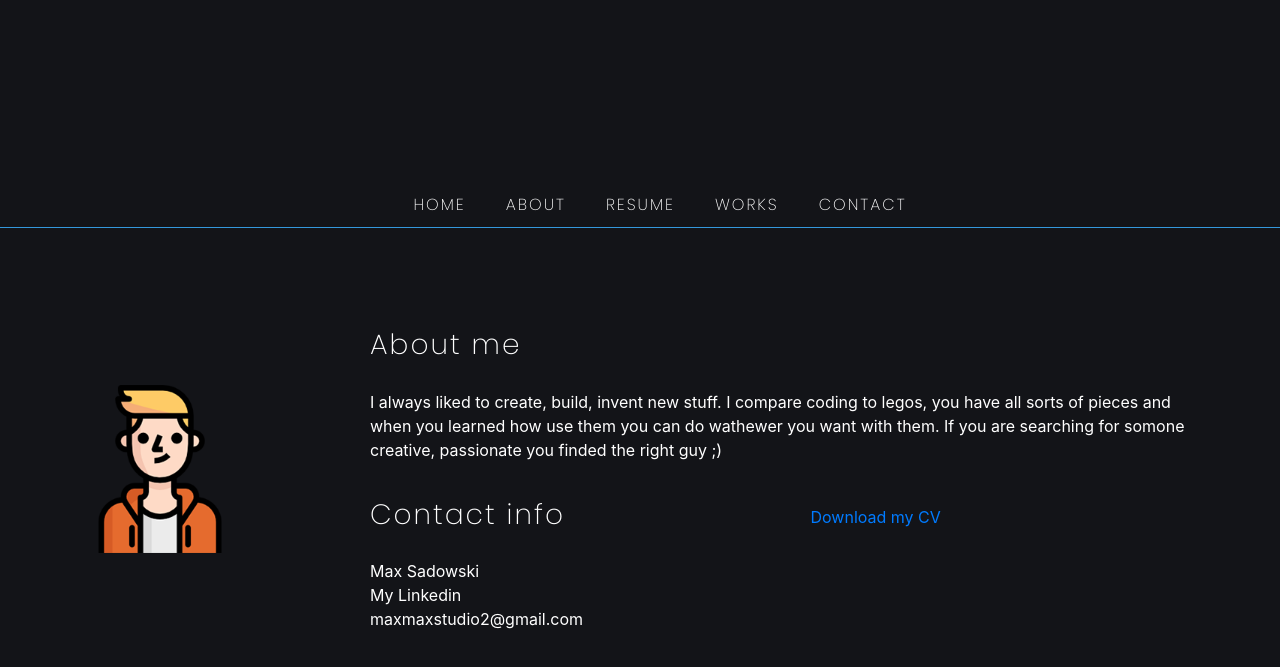
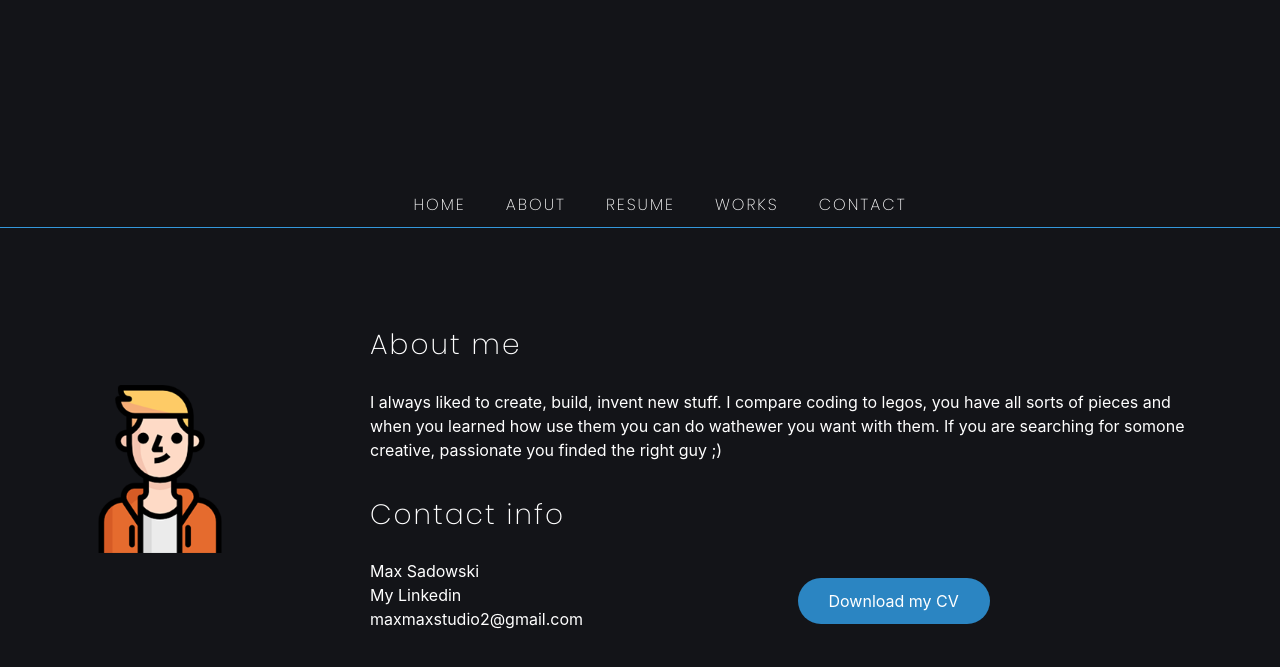
Before and after one commit to MagsMax/NewPortfolio, a plain HTML site: page app/index.html in a window 1280 px wide. Shown: the part 457-1124 px from the top of the page. Drawn offline with nearby package versions, Linux system fonts and the light colour scheme.

Commit message:
anim bouton ajouté

```diff
--- a/app/css/global.css
+++ b/app/css/global.css
@@ -122,6 +122,17 @@ body {
       padding-left: 0px; }
       .aboutPage ul li a {
         color: #fff; }
+  .aboutPage .btn {
+    position: relative;
+    padding: 10px 30px;
+    background-color: #2b85c2;
+    color: #fff;
+    top: 80px;
+    border-radius: 50px;
+    transition: 0.5s; }
+    .aboutPage .btn:hover {
+      background-color: #3498db;
+      box-shadow: 0 1px 25px rgba(67, 196, 189, 0.4); }
 
 @media screen and (max-width: 768px) {
   #videoBox {
--- a/app/css/main.css
+++ b/app/css/main.css
@@ -122,6 +122,17 @@ body {
       padding-left: 0px; }
       .aboutPage ul li a {
         color: #fff; }
+  .aboutPage .btn {
+    position: relative;
+    padding: 10px 30px;
+    background-color: #2b85c2;
+    color: #fff;
+    top: 80px;
+    border-radius: 50px;
+    transition: 0.5s; }
+    .aboutPage .btn:hover {
+      background-color: #3498db;
+      box-shadow: 0 1px 25px rgba(67, 196, 189, 0.4); }
 
 @media screen and (max-width: 768px) {
   #videoBox {
```
